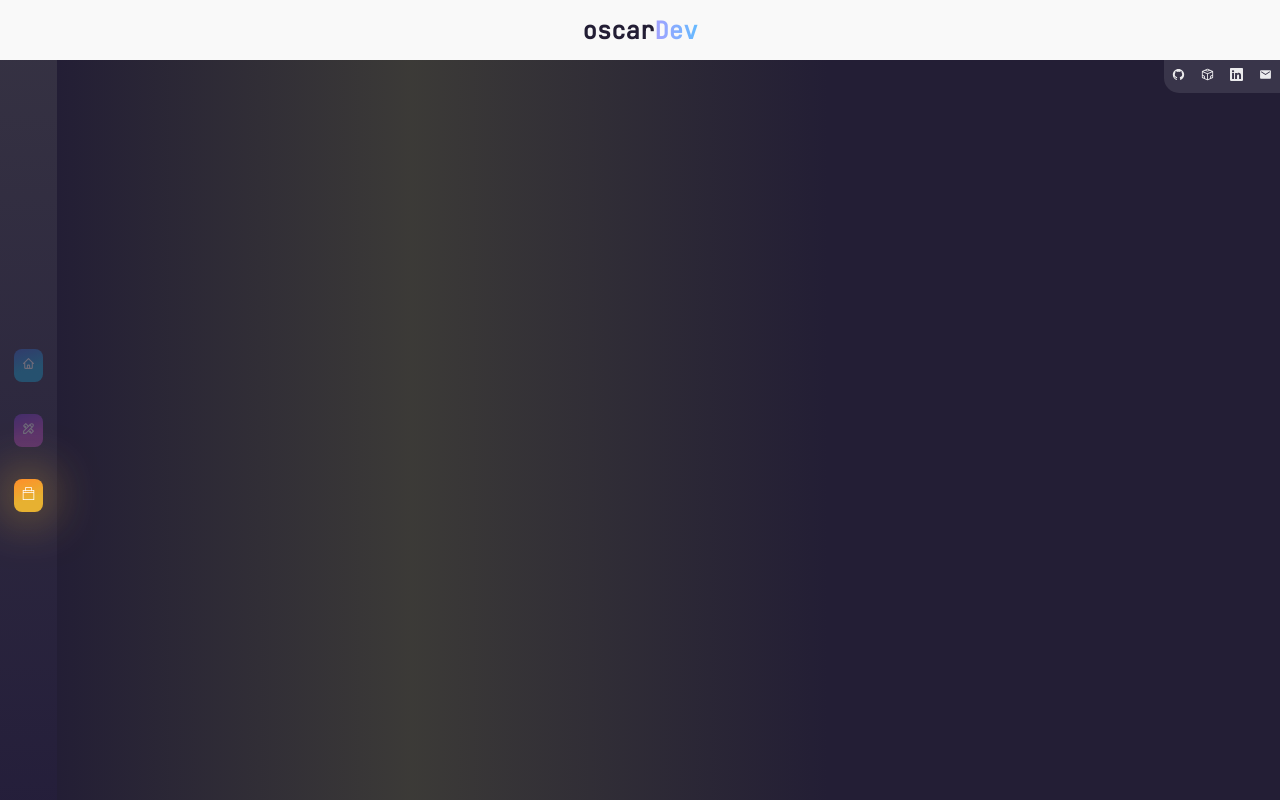
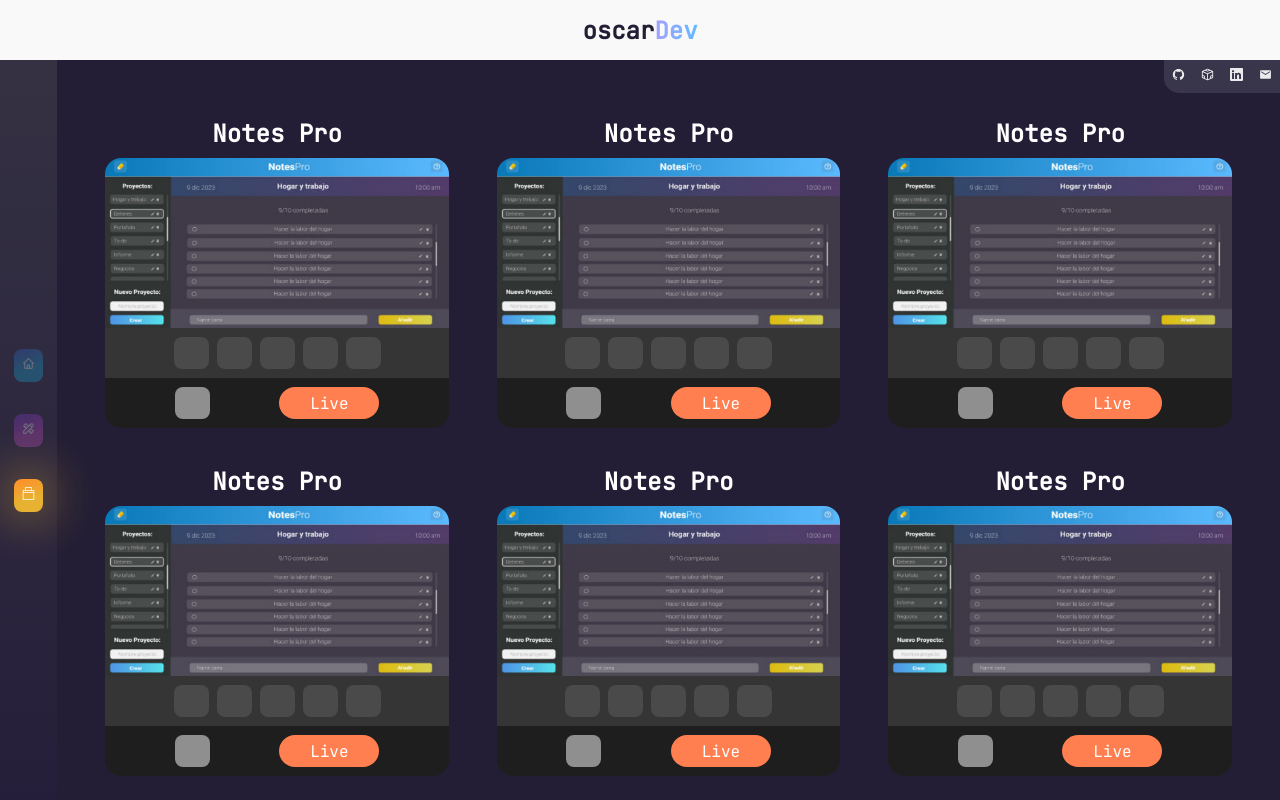
Before and after one commit to OscarCodev/my-portafolio, a React (Vite) app: page /experiencia in a window 1280 px wide. Built offline with nearby package versions, Linux system fonts and the light colour scheme.

Commit message:
editar seccion experiencia

```diff
--- a/src/components/pages/ExperienceScreen.jsx
+++ b/src/components/pages/ExperienceScreen.jsx
@@ -1,32 +1,232 @@
 import React from "react";
 import styled from "styled-components";
+import proyect1 from "../../assets/proyect1.jpg";
 
 function ExperienceScreen() {
   return (
-    <ContainerExperience transition-style="in:circle:top-right"></ContainerExperience>
+    <ContainerExperience transition-style="in:circle:top-right">
+      <ContainerProyect>
+        <h2>Notes Pro</h2>
+        <div className="containerInfo">
+          <div className="containerImg">
+            <img src={proyect1} alt="img" />
+          </div>
+          <div className="containerTecnologias">
+            <div className="item"></div>
+            <div className="item"></div>
+            <div className="item"></div>
+            <div className="item"></div>
+            <div className="item"></div>
+          </div>
+          <div className="containerButtons">
+            <div className="buttonRepo"></div>
+            <div className="buttonLive">Live</div>
+          </div>
+        </div>
+      </ContainerProyect>
+      <ContainerProyect>
+        <h2>Notes Pro</h2>
+        <div className="containerInfo">
+          <div className="containerImg">
+            <img src={proyect1} alt="img" />
+          </div>
+          <div className="containerTecnologias">
+            <div className="item"></div>
+            <div className="item"></div>
+            <div className="item"></div>
+            <div className="item"></div>
+            <div className="item"></div>
+          </div>
+          <div className="containerButtons">
+            <div className="buttonRepo"></div>
+            <div className="buttonLive">Live</div>
+          </div>
+        </div>
+      </ContainerProyect>
+      <ContainerProyect>
+        <h2>Notes Pro</h2>
+        <div className="containerInfo">
+          <div className="containerImg">
+            <img src={proyect1} alt="img" />
+          </div>
+          <div className="containerTecnologias">
+            <div className="item"></div>
+            <div className="item"></div>
+            <div className="item"></div>
+            <div className="item"></div>
+            <div className="item"></div>
+          </div>
+          <div className="containerButtons">
+            <div className="buttonRepo"></div>
+            <div className="buttonLive">Live</div>
+          </div>
+        </div>
+      </ContainerProyect>
+      <ContainerProyect>
+        <h2>Notes Pro</h2>
+        <div className="containerInfo">
+          <div className="containerImg">
+            <img src={proyect1} alt="img" />
+          </div>
+          <div className="containerTecnologias">
+            <div className="item"></div>
+            <div className="item"></div>
+            <div className="item"></div>
+            <div className="item"></div>
+            <div className="item"></div>
+          </div>
+          <div className="containerButtons">
+            <div className="buttonRepo"></div>
+            <div className="buttonLive">Live</div>
+          </div>
+        </div>
+      </ContainerProyect>
+      <ContainerProyect>
+        <h2>Notes Pro</h2>
+        <div className="containerInfo">
+          <div className="containerImg">
+            <img src={proyect1} alt="img" />
+          </div>
+          <div className="containerTecnologias">
+            <div className="item"></div>
+            <div className="item"></div>
+            <div className="item"></div>
+            <div className="item"></div>
+            <div className="item"></div>
+          </div>
+          <div className="containerButtons">
+            <div className="buttonRepo"></div>
+            <div className="buttonLive">Live</div>
+          </div>
+        </div>
+      </ContainerProyect>
+      <ContainerProyect>
+        <h2>Notes Pro</h2>
+        <div className="containerInfo">
+          <div className="containerImg">
+            <img src={proyect1} alt="img" />
+          </div>
+          <div className="containerTecnologias">
+            <div className="item"></div>
+            <div className="item"></div>
+            <div className="item"></div>
+            <div className="item"></div>
+            <div className="item"></div>
+          </div>
+          <div className="containerButtons">
+            <div className="buttonRepo"></div>
+            <div className="buttonLive">Live</div>
+          </div>
+        </div>
+      </ContainerProyect>
+      <ContainerProyect>
+        <h2>Notes Pro</h2>
+        <div className="containerInfo">
+          <div className="containerImg">
+            <img src={proyect1} alt="img" />
+          </div>
+          <div className="containerTecnologias">
+            <div className="item"></div>
+            <div className="item"></div>
+            <div className="item"></div>
+            <div className="item"></div>
+            <div className="item"></div>
+          </div>
+          <div className="containerButtons">
+            <div className="buttonRepo"></div>
+            <div className="buttonLive">Live</div>
+          </div>
+        </div>
+      </ContainerProyect>
+    </ContainerExperience>
   );
 }
 
 export default ExperienceScreen;
 
 const ContainerExperience = styled.div`
+  display: grid;
+  grid-template-columns: 1fr;
+  padding: 3rem;
+  gap: 3rem;
   width: 100%;
-  height: calc(100vh - 120px);
-  background: rgb(35, 30, 53);
-  background: linear-gradient(
-    180deg,
-    rgba(35, 30, 53, 1) 5%,
-    rgba(70, 70, 56, 0.5) 20%,
-    rgba(35, 30, 53, 1) 40%
-  );
+  height: auto;
+  background-color: #231e35;
   @media (min-width: 992px) {
-    height: calc(100vh - 60px);
-    background: rgb(35, 30, 53);
-    background: linear-gradient(
-      90deg,
-      rgba(35, 30, 53, 1) 0%,
-      rgba(70, 70, 56, 0.7) 29%,
-      rgba(35, 30, 53, 1) 63%
-    );
+    grid-template-columns: 1fr 1fr 1fr;
   }
 `;
+
+const ContainerProyect = styled.div`
+  width: 100%;
+  height: 300px;
+  //border: 1px solid red;
+  font-family: "JetBrains Mono";
+  h2 {
+    color: white;
+    width: 100%;
+    height: 50px;
+    display: flex;
+    align-items: center;
+    justify-content: center;
+  }
+  .containerInfo {
+    //border: 1px solid white;
+    border-radius: 1rem;
+    transition: all 0.3s;
+    &:hover {
+      transform: scale(0.99);
+    }
+  }
+  .containerImg {
+    width: 100%;
+    height: 170px;
+    img {
+      border-top-right-radius: 1rem;
+      border-top-left-radius: 1rem;
+      width: 100%;
+      height: 100%;
+    }
+  }
+  .containerTecnologias {
+    width: 100%;
+    height: 50px;
+    background-color: #353535;
+    display: flex;
+    justify-content: center;
+    gap: 0.5rem;
+    align-items: center;
+    .item {
+      width: 35px;
+      height: calc(40px - 0.5rem);
+      background-color: rgba(255, 255, 255, 0.1);
+      border-radius: 0.5rem;
+    }
+  }
+  .containerButtons {
+    width: 100%;
+    height: 50px;
+    background-color: #1e1e1e;
+    border-bottom-left-radius: 1rem;
+    border-bottom-right-radius: 1rem;
+    display: flex;
+    justify-content: space-evenly;
+    align-items: center;
+    .buttonRepo {
+      width: 35px;
+      height: calc(40px - 0.5rem);
+      background-color: rgba(255, 255, 255, 0.5);
+      border-radius: 0.5rem;
+    }
+    .buttonLive {
+      width: 100px;
+      height: calc(40px - 0.5rem);
+      background-color: coral;
+      border-radius: 1rem;
+      display: flex;
+      justify-content: center;
+      align-items: center;
+      color: #fff;
+    }
+  }
+`;
--- a/src/components/pages/HomeScreen.jsx
+++ b/src/components/pages/HomeScreen.jsx
@@ -55,7 +55,7 @@
   display: flex;
   flex-direction: column;
   align-items: center;
-  font-family: "JetBrains Mono";
+
   h2 {
     //border: 1px solid coral;
     font-size: 2rem;
--- a/src/components/pages/TecnologiesScreen.jsx
+++ b/src/components/pages/TecnologiesScreen.jsx
@@ -89,8 +89,9 @@
   width: 100%;
   height: 80px;
   background: rgba(255, 255, 255, 0.2);
+  border-radius: 1rem;
   transition: all 0.3s;
-  &:hover{
+  &:hover {
     transform: scale(0.95);
   }
 `;
```
Also changed, not shown: src/assets/proyect1.jpg (added). Lines whose indentation alone changed are shown as unchanged.
